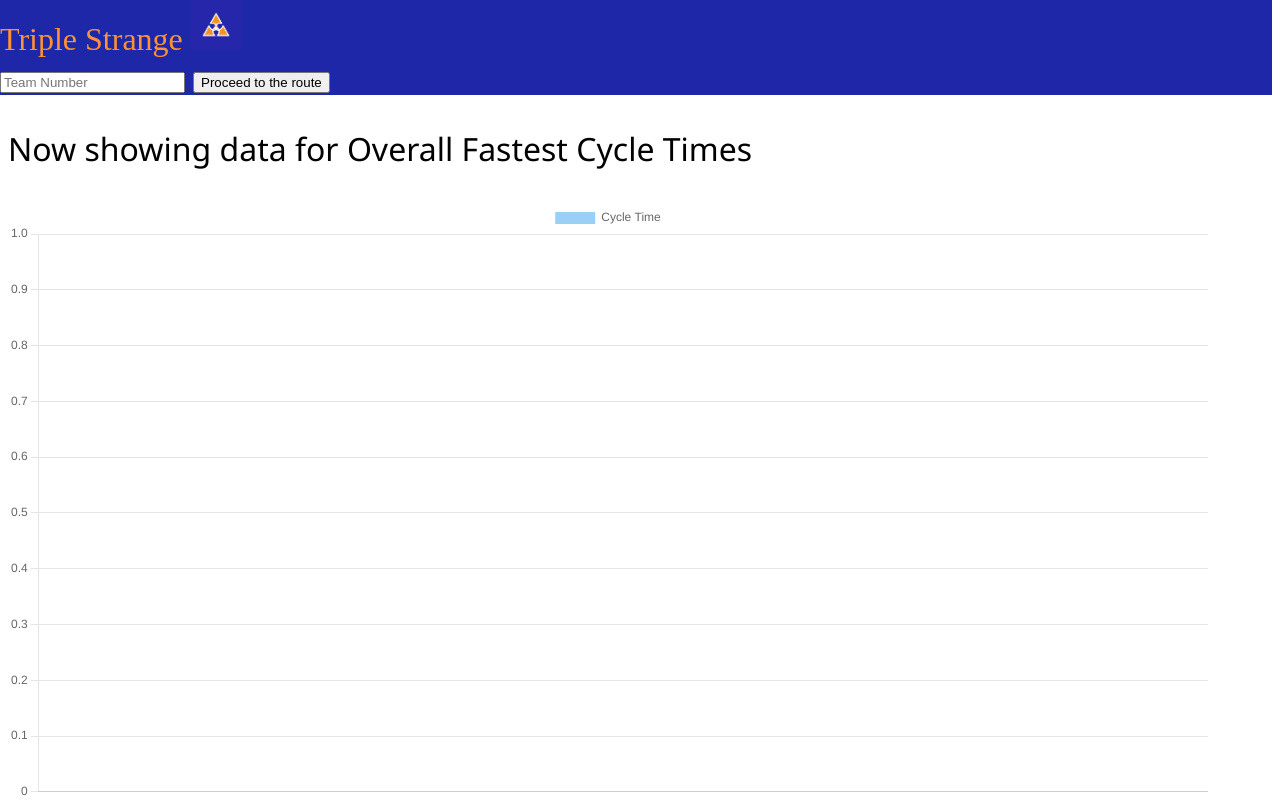
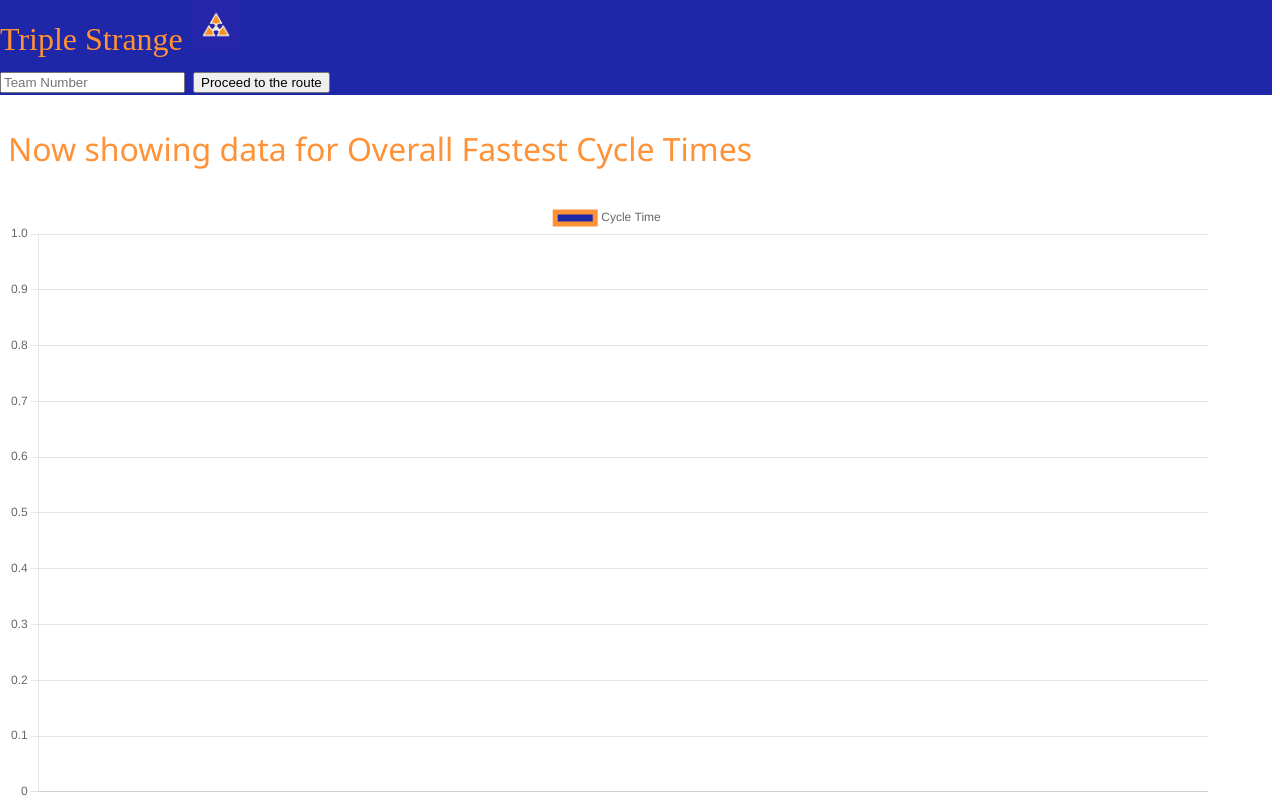
Before and after one commit to AutumnHW/StrangeGraphs, a website built with Parcel: page index.html in a window 1280 px wide. Built offline with nearby package versions, Linux system fonts and the light colour scheme.

Commit message:
make the colors fancier

```diff
--- a/graph.css
+++ b/graph.css
@@ -8,6 +8,7 @@ header {
     color: rgb(255,	145,	54)
 }
 p {
+    color: rgb(255,	145,	54);
     font-size: xx-large;
     font-family: 'Segoe UI', Tahoma, Geneva, Verdana, sans-serif;
 }
--- a/graph.js
+++ b/graph.js
@@ -18,9 +18,13 @@ console.log(data.map(row => row.CycleTimesFilter));
 var defaultcfg = {
     type: 'bar',
     data: {
+
       labels: teamNumbersFilter,
       datasets: [
         {
+          backgroundColor:['rgb(30,	39,	167)'],
+          borderColor:['rgb(255, 145, 54)'],
+          borderWidth: 5,
           label: 'Cycle Time',
           data: cycleTimesFilter,
         }
```
